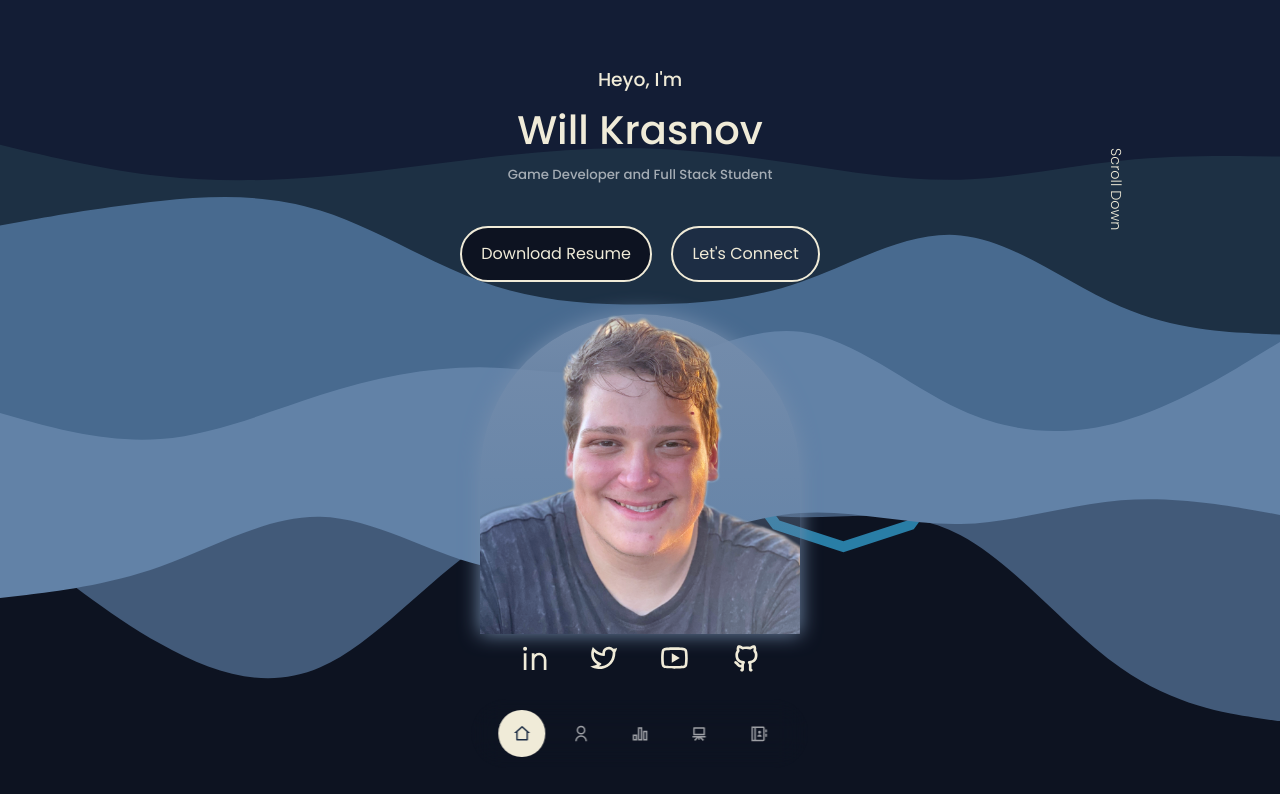
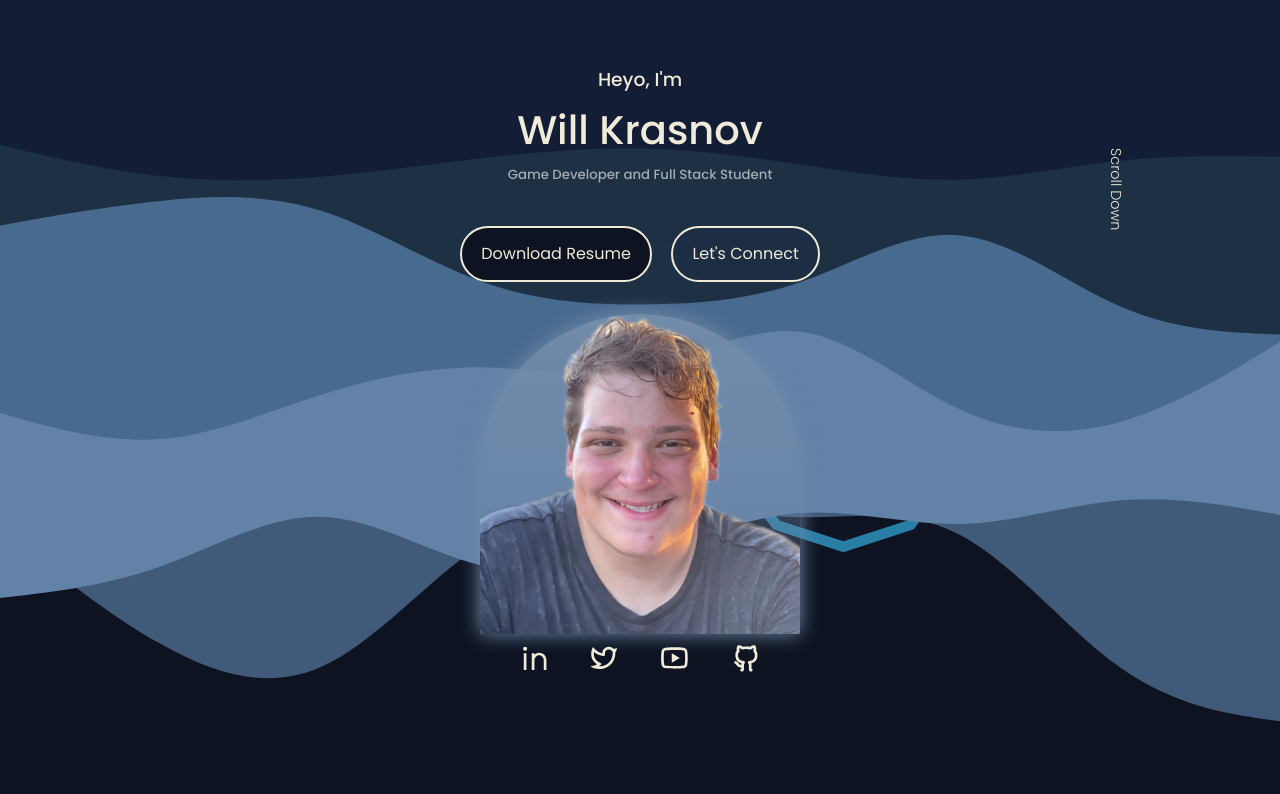
Before and after one commit to willkoman/portfolio, a React (Create React App) app: page / in a window 1280 px wide. Shown: the top 794 px of the page. Built offline with nearby package versions, Linux system fonts and the light colour scheme.

Commit message:
Temporarily disabled navbar

```diff
--- a/src/App.jsx
+++ b/src/App.jsx
@@ -12,7 +12,7 @@ const App = () => {
     return (
       <>
         <Header/>
-        <Nav/>
+        {/* <Nav/> Temporarily disabled*/}
         <About/>
         <Experience/>
         <Portfolio/>
```
